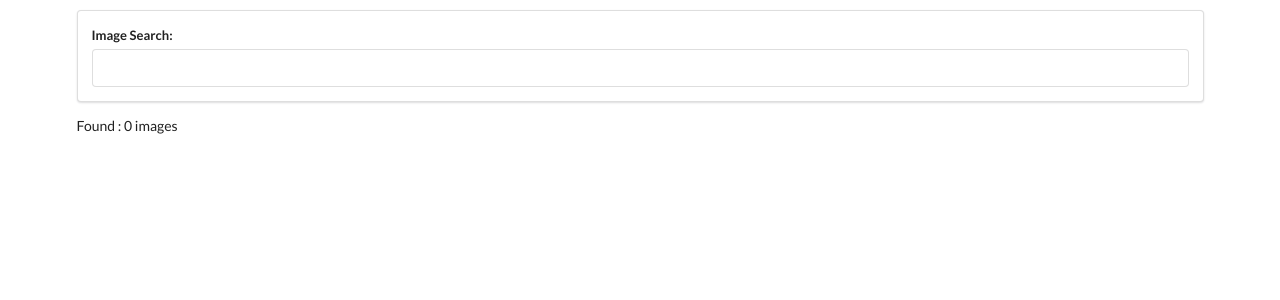
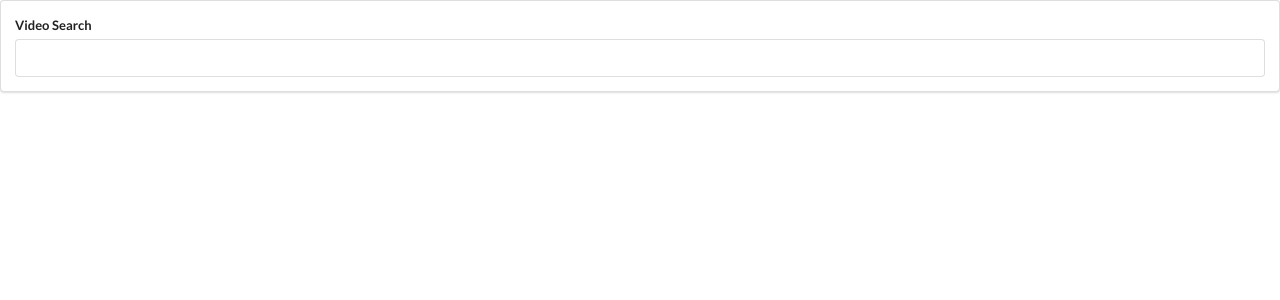
Before and after one commit to Prathyusha1993/udemy-react-redux, a React (Create React App) app: page / in a window 1280 px wide. Shown: the top 300 px of the page. Built offline with nearby package versions, Linux system fonts and the light colour scheme.

Commit message:
youtubeApi Components which contains searchbar, videoitems and videolist components

```diff
--- a/src/index.js
+++ b/src/index.js
@@ -6,10 +6,11 @@ import reportWebVitals from './reportWebVitals';
 import App1 from './seasonsComponents/App1';
 import App2 from './picsWithFormsndEvents/App2'
 import "semantic-ui-css/semantic.min.css";
+import App3 from './youtubeAPIComponents/App3';
 
 ReactDOM.render(
   <React.StrictMode>
-    <App2 />
+    <App3 />
   </React.StrictMode>,
   document.getElementById('root')
 );
--- /dev/null
+++ b/src/youtubeAPIComponents/App3.js
@@ -0,0 +1,31 @@
+import React, { Component } from 'react';
+import youtubeApi from './apis/youtubeApi';
+import SearchBar from './searchBar';
+import VideoList from './videoList';
+
+class App3 extends Component {
+    state={
+        videos:[],
+    };
+
+    onTermSubmit = async term => {
+        console.log(term);
+        const response = await youtubeApi.get('/search', {
+            params: {
+                q: term
+            }
+        })
+        this.setState({ videos: response.data.items })
+    };
+
+    render() {
+        return(
+            <div>
+                <SearchBar onFormSubmit={this.onTermSubmit}/>
+                <VideoList videos={this.state.videos}/>
+            </div>
+        );
+    }
+};
+
+export default App3;
--- /dev/null
+++ b/src/youtubeAPIComponents/apis/youtubeApi.js
@@ -0,0 +1,13 @@
+import axios from "axios";
+
+const KEY = 'AIzaSyCXxSlkH1v2boqNl8lZZa2IrFuzt3NwCw4';
+
+export default axios.create({
+    baseURL: 'https://www.googleapis.com/youtube/v3',
+    params: {
+        part: 'snippet',
+        type: 'video',
+        maxResults: 5,
+        key: KEY,
+    }
+});
--- /dev/null
+++ b/src/youtubeAPIComponents/searchBar.jsx
@@ -0,0 +1,32 @@
+import React, { Component } from 'react'
+
+class SearchBar extends Component {
+    state={
+        term:''
+    };
+
+    handleChange = (e) => {
+        this.setState({ term: e.target.value})
+    };
+
+    handleSubmit = (e) => {
+        e.preventDefault();
+        //TODO: make sure we call call back ffrom parent component
+        this.props.onFormSubmit(this.state.term);
+    };
+
+    render(){
+        return(
+            <div className="ui segment search-bar">
+                <form className='ui form' onSubmit={this.handleSubmit}>
+                    <div className='field'>
+                        <label>Video Search</label>
+                        <input type="text" onChange={this.handleChange} value={this.state.term}/>
+                    </div>
+                </form>
+            </div>
+        );
+    }
+};
+
+export default SearchBar;
--- /dev/null
+++ b/src/youtubeAPIComponents/videoItem.css
@@ -0,0 +1,9 @@
+.video-item {
+    display: flex !important;
+    align-items: center;
+    cursor: pointer;
+}
+
+.video-item.item img {
+    max-width: 180px;
+}
--- /dev/null
+++ b/src/youtubeAPIComponents/videoItem.jsx
@@ -0,0 +1,17 @@
+import React, { Component } from 'react';
+import './videoItem.css';
+
+const VideoItem = (props) => {
+    return (
+    <div className='video-item item'>
+        <img className='ui image' src={props.video.snippet.thumbnails.medium.url}/>
+        <div className='content'>
+            <div className='header'>
+                {props.video.snippet.title}
+            </div>
+        </div>
+    </div>
+    );
+};
+
+export default VideoItem;
--- /dev/null
+++ b/src/youtubeAPIComponents/videoList.jsx
@@ -0,0 +1,11 @@
+import React, { Component } from 'react'
+import VideoItem from './videoItem';
+
+const VideoList = (props) => {
+    const renderedList = props.videos.map((video) => {
+        return <VideoItem video={video}/>
+    })
+    return <div className='ui relaxed divided list'>{renderedList}</div>
+};
+
+export default VideoList;
```
